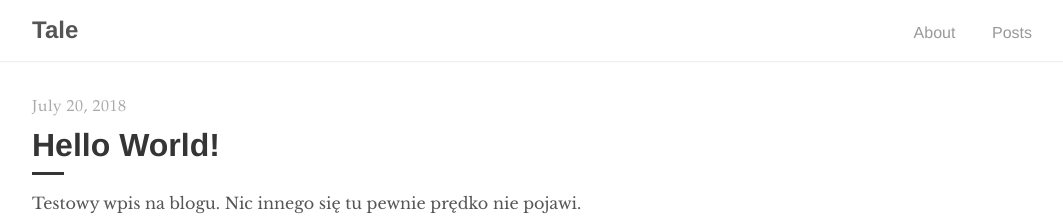
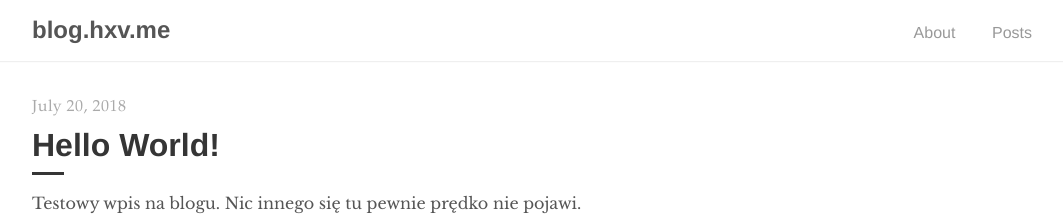
Before and after one commit to hxv/hxv.github.io, a Jekyll site: the page built from index.html, in a window 1280 px wide. Shown: the top 216 px of the page, without its empty margins (108-1171 px from the left). Built offline with Jekyll 4.4.1, drawn with Linux system fonts in a browser that asks for light colours; the list of posts is cut into pages by our own code.

Commit message:
Change blog title.

```diff
--- a/_config.yml
+++ b/_config.yml
@@ -1,5 +1,5 @@
 # Site settings
-title:          Tale
+title:          blog.hxv.me
 description:    "Minimal Jekyll theme for storytellers"
 baseurl:        "/"
 url:            "https://blog.hxv.me"
```
